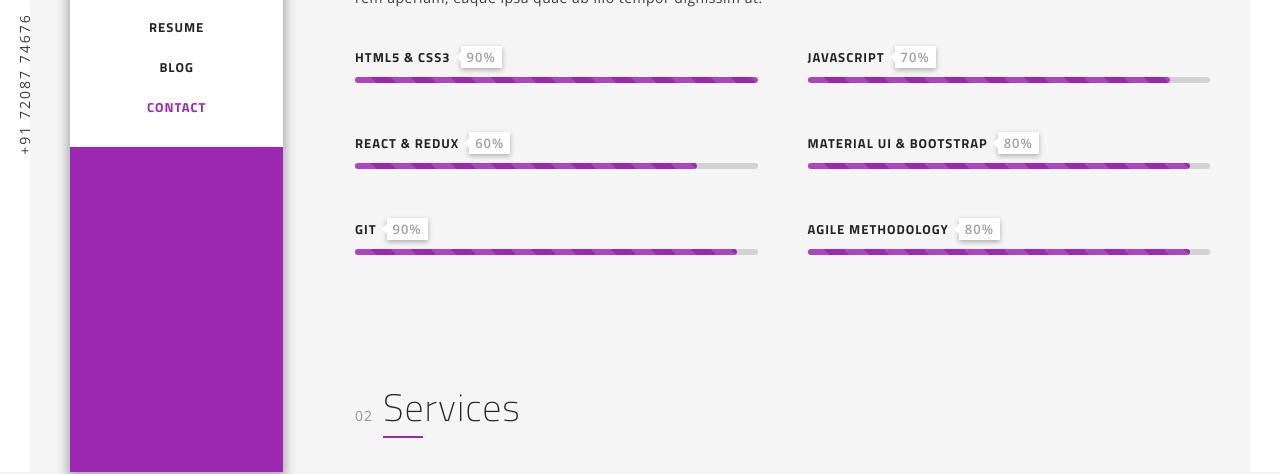
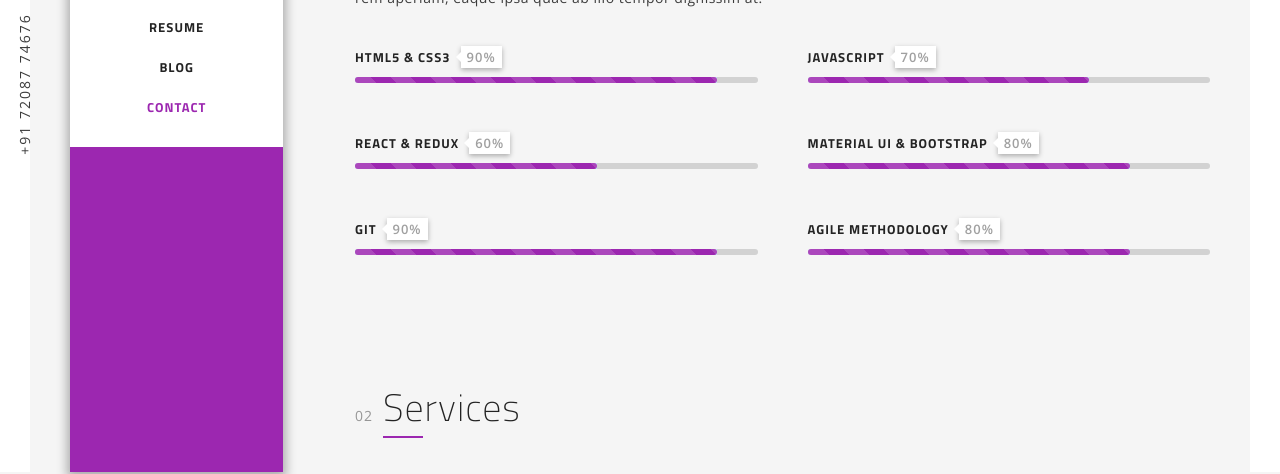
Before and after one commit to shakeelkoper/shakeel.github.io, a plain HTML site: page index.html in a window 1280 px wide. Shown: the part 328-802 px from the top of the page. Drawn offline with nearby package versions, Linux system fonts and the light colour scheme.

Commit message:
changing progressbar

```diff
--- a/index.html
+++ b/index.html
@@ -142,7 +142,7 @@
                                 <div class="skill-outer">
                                     <h4>HTML5 &amp; CSS3<span>90%</span></h4>
                                     <div class="progress progress-striped active">
-                                        <div class="progress-bar" role="progressbar" aria-valuenow="100" aria-valuemin="0" aria-valuemax="100" style="width: 100%;">
+                                        <div class="progress-bar" role="progressbar" aria-valuenow="90" aria-valuemin="0" aria-valuemax="100" style="width: 90%;">
                                         </div>
                                     </div>
                                 </div>
@@ -150,7 +150,7 @@
                                 <div class="skill-outer">
                                     <h4>JavaScript<span>70%</span></h4>
                                     <div class="progress progress-striped active">
-                                        <div class="progress-bar" role="progressbar" aria-valuenow="90" aria-valuemin="0" aria-valuemax="100" style="width: 90%;">
+                                        <div class="progress-bar" role="progressbar" aria-valuenow="70" aria-valuemin="0" aria-valuemax="100" style="width: 70%;">
                                         </div>
                                     </div>
                                 </div>
@@ -158,7 +158,7 @@
                                 <div class="skill-outer">
                                     <h4>React &amp; Redux<span>60%</span></h4>
                                     <div class="progress progress-striped active">
-                                        <div class="progress-bar" role="progressbar" aria-valuenow="85" aria-valuemin="0" aria-valuemax="100" style="width: 85%;">
+                                        <div class="progress-bar" role="progressbar" aria-valuenow="60" aria-valuemin="0" aria-valuemax="100" style="width: 60%;">
                                         </div>
                                     </div>
                                 </div>
@@ -166,7 +166,7 @@
                                 <div class="skill-outer">
                                     <h4>Material UI &amp; Bootstrap<span>80%</span></h4>
                                     <div class="progress progress-striped active">
-                                        <div class="progress-bar" role="progressbar" aria-valuenow="95" aria-valuemin="0" aria-valuemax="100" style="width: 95%;">
+                                        <div class="progress-bar" role="progressbar" aria-valuenow="80" aria-valuemin="0" aria-valuemax="100" style="width: 80%;">
                                         </div>
                                     </div>
                                 </div>
@@ -175,7 +175,7 @@
                                 <div class="skill-outer">
                                     <h4>Git<span>90%</span></h4>
                                     <div class="progress progress-striped active">
-                                        <div class="progress-bar" role="progressbar" aria-valuenow="95" aria-valuemin="0" aria-valuemax="100" style="width: 95%;">
+                                        <div class="progress-bar" role="progressbar" aria-valuenow="90" aria-valuemin="0" aria-valuemax="100" style="width: 90%;">
                                         </div>
                                     </div>
                                 </div>
@@ -184,7 +184,7 @@
                                 <div class="skill-outer">
                                     <h4>Agile Methodology<span>80%</span></h4>
                                     <div class="progress progress-striped active">
-                                        <div class="progress-bar" role="progressbar" aria-valuenow="95" aria-valuemin="0" aria-valuemax="100" style="width: 95%;">
+                                        <div class="progress-bar" role="progressbar" aria-valuenow="80" aria-valuemin="0" aria-valuemax="100" style="width: 80%;">
                                         </div>
                                     </div>
                                 </div>
```
